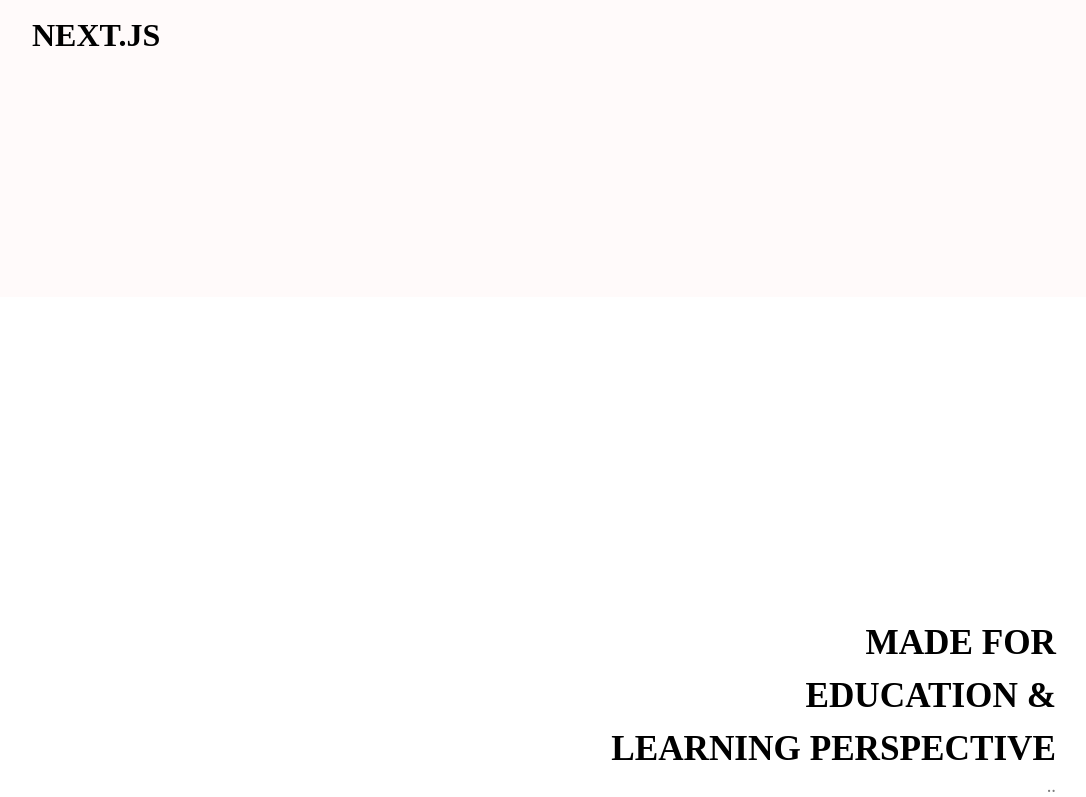
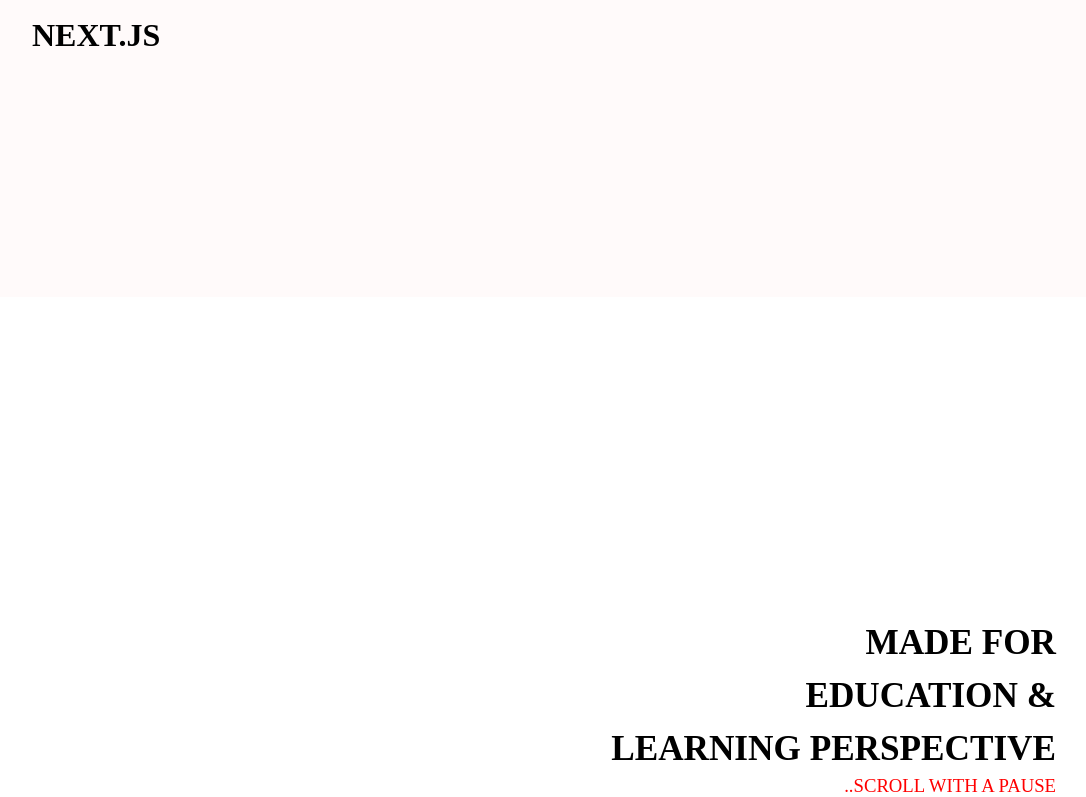
Before and after one commit to PrakharMasih/3D-Avatar, a Next.js app: page /components/Page3 in a window 1280 px wide. Shown: the part 1143-1940 px from the top of the page, without its empty margins (96-1182 px from the left). Built offline with nearby package versions, Linux system fonts and the light colour scheme.

Commit message:
added some text in page3

```diff
--- a/src/pages/components/Page3.js
+++ b/src/pages/components/Page3.js
@@ -19,7 +19,7 @@ function Page3() {
                     EDUCATION &
                     <br/>
                     LEARNING PERSPECTIVE</h1>
-                    <h3>.. </h3>
+                    <h3 style={{color:"red"}} >..SCROLL WITH A PAUSE </h3>
             </div>
     </div>
   )
```
